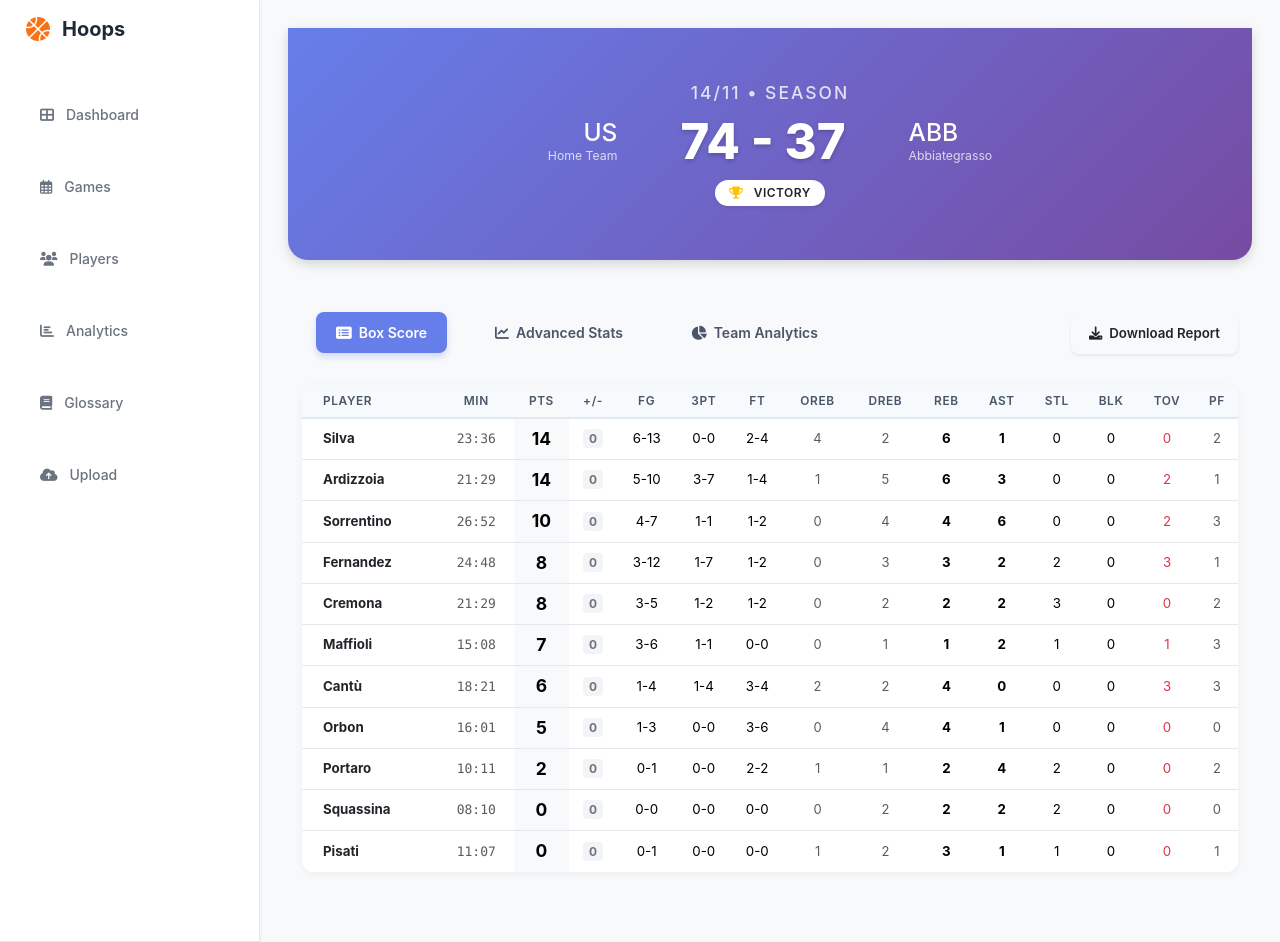
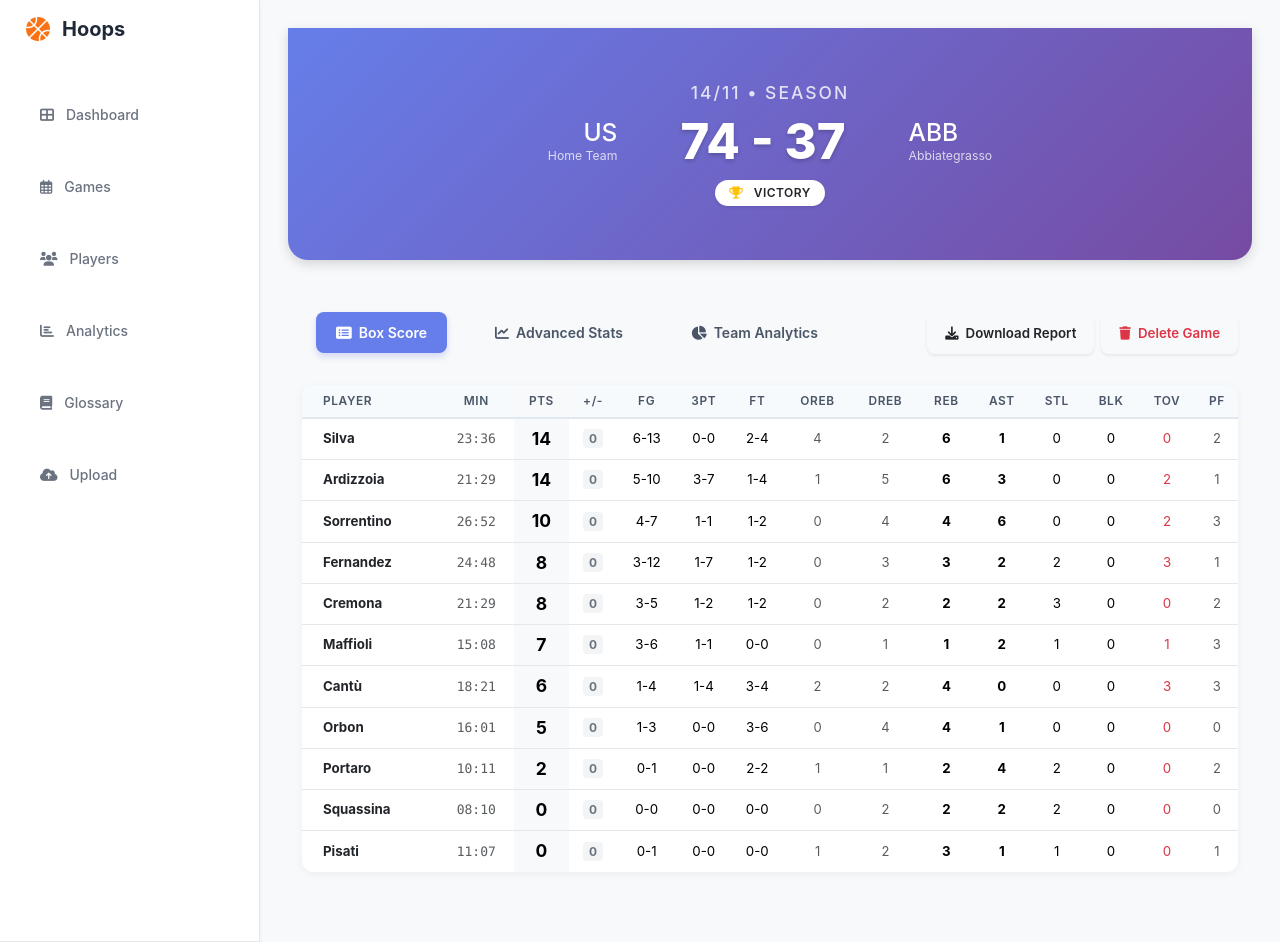
Before and after one commit to GiulioMastromartino/Basketball-stats, a Flask app: page /game/1 in a window 1280 px wide. Run offline with Flask 3, Linux system fonts and the light colour scheme; a user stored in the database is signed in.

Commit message:
Add 'Delete Game' button to game detail page with confirmation dialog. Button triggers POST request to main.delete_game.

```diff
--- a/web/templates/game_detail.html
+++ b/web/templates/game_detail.html
@@ -168,10 +168,20 @@
             {% endif %}
         </ul>
 
-        <!-- Download Button (right-aligned) -->
-        <a href="{{ url_for('analytics.game_summary_pdf', game_id=game.id) }}" class="btn btn-outline-dark shadow-sm">
-            <i class="fas fa-download me-2"></i>Download Report
-        </a>
+        <!-- Action Buttons -->
+        <div class="d-flex gap-2">
+            <a href="{{ url_for('analytics.game_summary_pdf', game_id=game.id) }}" class="btn btn-outline-dark shadow-sm">
+                <i class="fas fa-download me-2"></i>Download Report
+            </a>
+
+            <form method="POST" action="{{ url_for('main.delete_game', game_id=game.id) }}"
+                  onsubmit="return confirm('Are you sure you want to delete this game? This action cannot be undone.');"
+                  class="d-inline">
+                <button type="submit" class="btn btn-outline-danger shadow-sm">
+                    <i class="fas fa-trash me-2"></i>Delete Game
+                </button>
+            </form>
+        </div>
     </div>
 
     <div class="tab-content" id="gameTabsContent">
```
